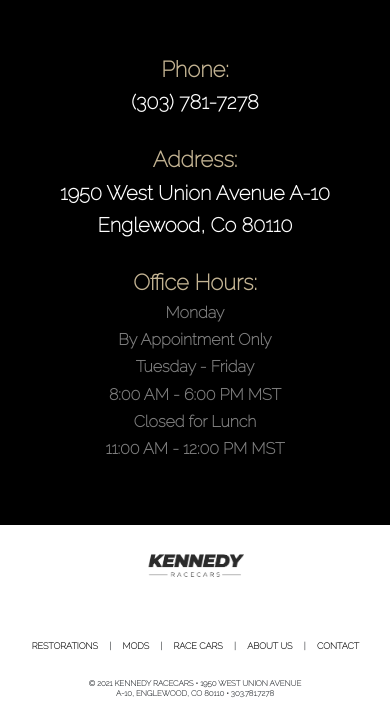
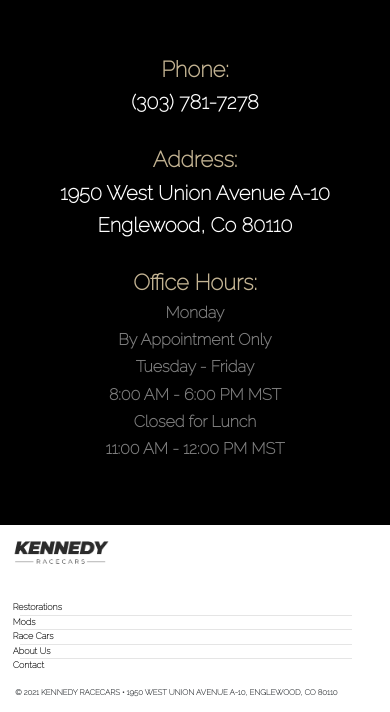
Before and after one commit to calebjsmith7/kennedy, a React (Create React App) app: page /contact in a window 390 px wide. Shown: the part 1005-1717 px from the top of the page. Built offline with nearby package versions, Linux system fonts and the light colour scheme.

Commit message:
mobile friendly lowernav

```diff
--- a/src/App.css
+++ b/src/App.css
@@ -268,6 +268,16 @@
 @media (max-width: 800px){
   .c {
     background-image: url(./images/bluecartall.jpg);
+    background-attachment: scroll;
+  }
+  .d {
+    background-image: url(./images/yellowcar.jpg);
+    background-attachment: scroll;
+  }
+
+  .e {
+    background-image: url(./images/smallsteering.jpg);
+    background-attachment: scroll;
   }
 
 }
@@ -410,32 +420,48 @@
   margin: auto;
   justify-content: space-evenly;
 }
+.horizsep {
+  display: none;
+}
 @media (max-width: 800px){
   .bottomlogo {
     width: 25vw;
-    margin: auto;
   }
   .lower {
-    height: 22vh;
+    height: auto;
     flex-direction: column;
   }
   .cw {
     font-size: 2vw;
     order: 2;
-    width: 75%;
-    margin: auto;
+    width: 95%;
+    text-align: left;
+    margin-left: 2%;
+    margin-top: 2%;
+    margin-bottom: 2%;
   }
   .bottomright {
     width: 100vw;
+    margin: auto;
     padding-left: 0;
-    margin: auto;
-    margin-left: -5%;
+    margin-left: -8%;
+    text-align: left;
     order: 1;
+    flex-direction: column;
   }
   .bottomlinks {
-    font-size: 9px;
+    font-size: 2.3vw;
+    flex-direction: column;
+    margin-left: 1%;
   }
-
+  .vertsep {
+    display: none;
+  }
+  .horizsep {
+    display: flex;
+    width: 85vw;
+    margin: auto;
+  }
 }
 
 .fix {
--- a/src/components/Lowermenu.js
+++ b/src/components/Lowermenu.js
@@ -12,19 +12,23 @@
         <div className="lower">
           <div className="bottomlogo"></div>
           <div className="cw">
-            <h1 className="cw">© 2021 KENNEDY RACECARS • 1950 WEST UNION AVENUE A-10, ENGLEWOOD, CO 80110 • 303.781.7278</h1>
+            <h1 className="cw">© 2021 KENNEDY RACECARS • 1950 WEST UNION AVENUE A-10, ENGLEWOOD, CO 80110</h1>
           </div>
           <div className="bottomright">
             <ul className="bottomlinks">
-              <li><a href='/#restorations' className="fix">RESTORATIONS</a></li>
-              <li>|</li>
-              <li><a href='/#mods' className="fix">MODS</a></li>
-              <li>|</li>
-              <li><a href='/#racecars' className="fix">RACE CARS</a></li>
-              <li>|</li>
-              <li><Link to='/services' className="fix">ABOUT US</Link></li>
-              <li>|</li>
-              <li><Link to='/contact' className="fix">CONTACT</Link></li>
+              <li><a href='/#restorations' className="fix">Restorations</a></li>
+              <li className="vertsep">|</li>
+              <hr className="horizsep"></hr>
+              <li><a href='/#mods' className="fix">Mods</a></li>
+              <li className="vertsep">|</li>
+              <hr className="horizsep"></hr>
+              <li><a href='/#racecars' className="fix">Race Cars</a></li>
+              <li className="vertsep">|</li>
+              <hr className="horizsep"></hr>
+              <li><Link to='/services' className="fix">About Us</Link></li>
+              <li className="vertsep">|</li>
+              <hr className="horizsep"></hr>
+              <li><Link to='/contact' className="fix">Contact</Link></li>
             </ul>
           </div>
         </div>
```
Also changed, not shown: src/images/smallsteering.jpg (added), src/images/yellowcar.jpg (added).
